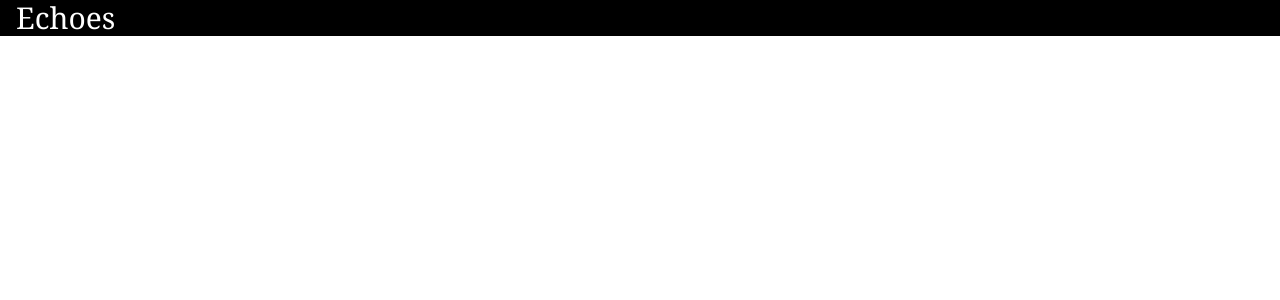
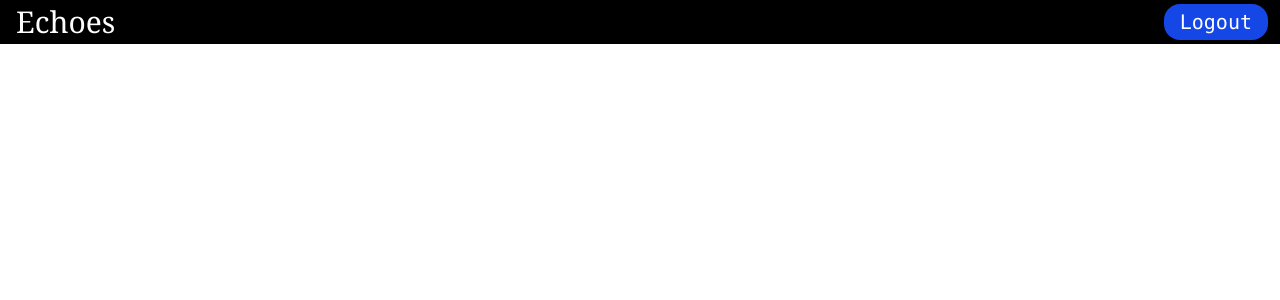
Before and after one commit to serval19/Echoes, a React (Vite) app in the folder frontend/: page /home in a window 1280 px wide. Shown: the top 300 px of the page. Built offline with nearby package versions, Linux system fonts and the light colour scheme; sample sign-in values are in the browser's storage.

Commit message:
added logout button and its functionality and the top bar

```diff
--- a/frontend/src/pages/home.jsx
+++ b/frontend/src/pages/home.jsx
@@ -1,9 +1,27 @@
 import React from 'react'
+import doodleart from '../assets/doodleart.jpg'
+import { successmsg } from '../components/notification'
+import { useNavigate } from 'react-router-dom'
 
 function Home() {
+  const navigate=useNavigate()
+  function handleLogout(){
+    localStorage.removeItem('jwtToken')
+    localStorage.removeItem('name')
+    successmsg('Logout successful!')
+    setTimeout(()=>{
+      navigate('/login')
+    },1000)
+
+  }
   return (
     <>
-    <div className='bg-black'><span className='font-serif text-white pl-4 text-3xl'>Echoes</span></div>
+    <div className='bg-black flex items-center justify-between'>
+      <span className='font-serif text-white pl-4 text-3xl'>Echoes</span>
+      <span className='justify-end'><button className='bg-blue-700 text-white text-xl py-1 px-4 mt-1 mb-1 mr-3 rounded-2xl hover:bg-blue-500 font-mono' onClick={handleLogout}>Logout</button></span>
+    </div>
+
+
 
 
     </>
```
